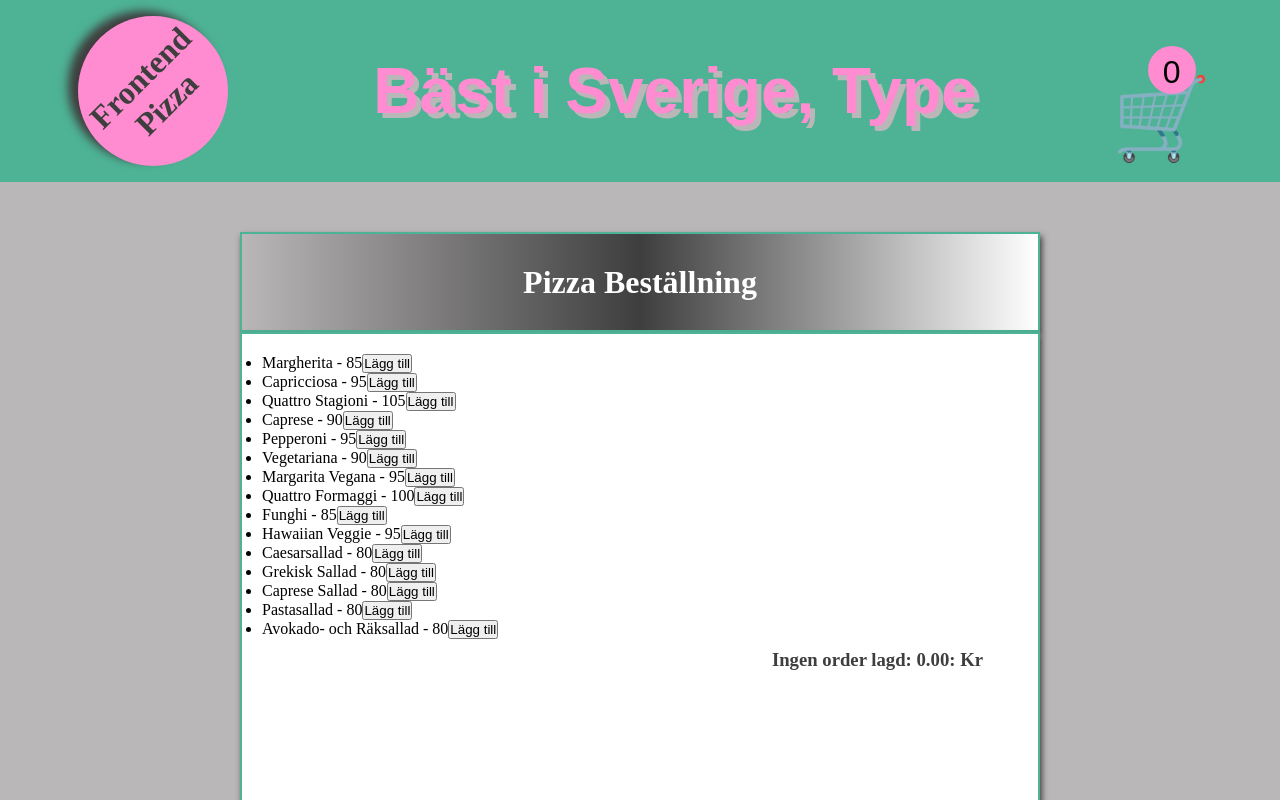
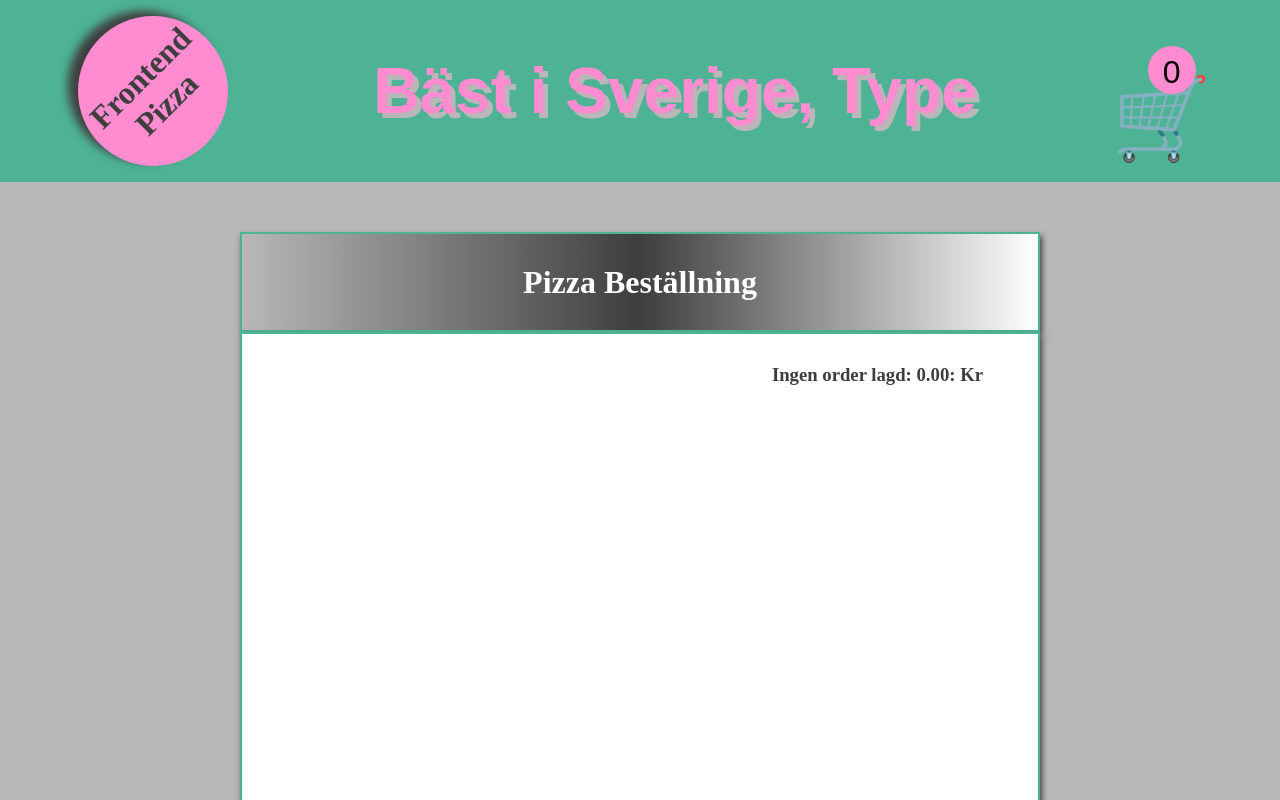
Before and after one commit to Eva-Li80/Frontend-2023, a React (Vite) app: page /order in a window 1280 px wide. Shown: the top 800 px of the page. Built offline with nearby package versions, Linux system fonts and the light colour scheme.

Commit message:
removed some code

```diff
--- a/src/Components/PizzaOrder/PizzaOrderList.tsx
+++ b/src/Components/PizzaOrder/PizzaOrderList.tsx
@@ -1,33 +1,9 @@
 import { useContext } from "react";
 import { PizzaContext } from "../../context/PizzaContextProvider";
-import { CartItem, Pizza } from "../../Type";
-import uuid from "react-uuid";
+import { CartItem} from "../../Type";
 
 const PizzaOrderList = () => {
   const { state, dispatch } = useContext(PizzaContext);
-
-  const handleAddPizza = (pizza: Pizza) => {
-    const pizzaz = state.cart.find((c) => c.product.id === pizza.id);
-    console.log(pizzaz);
-    if (pizzaz) {
-      dispatch({
-        type: "UpdateCartItem",
-        payload: {
-          ...pizzaz,
-          quantity: pizzaz.quantity + 1,
-        },
-      });
-    } else {
-      dispatch({
-        type: "AddCartItem",
-        payload: {
-          id: uuid(),
-          product: { ...pizza },
-          quantity: 1,
-        },
-      });
-    }
-  };
 
   const handelUpdateQuanity = (cart: CartItem, update: string) => {
     if (update === "+") {
@@ -64,15 +40,6 @@ const PizzaOrderList = () => {
 
   return (
     <div className="pizza-list">
-
-       <ul>
-        {state.pizza.map((piz) => (
-          <li key={piz.name}>
-            {piz.name} - {piz.price}
-            <button onClick={() => handleAddPizza(piz)}>Lägg till</button>
-          </li>
-        ))}
-      </ul>
       <div>
         {state.cart.map((pizza) => (
           <div className="pizza-content" key={pizza.product.name}>
```
